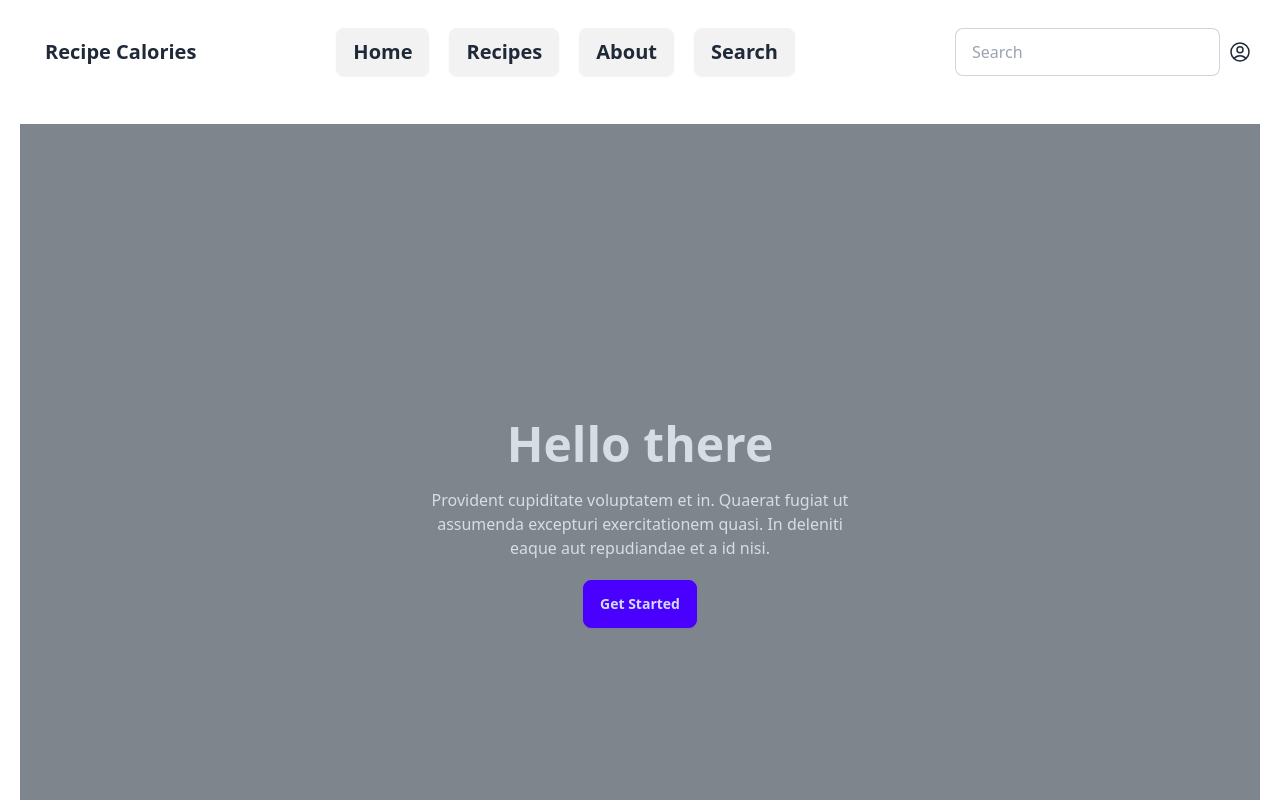
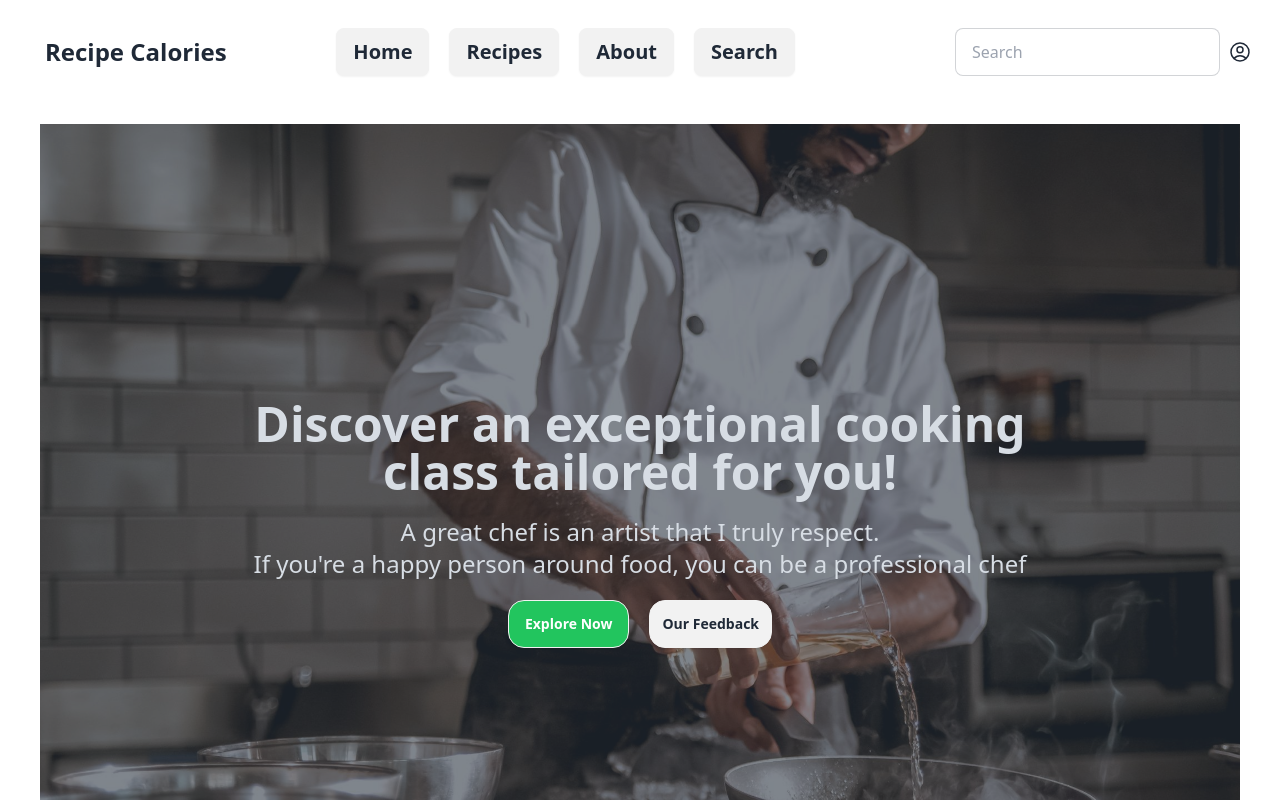
Before and after one commit to minhazapon/recipes-calories--react.js--project, a React (Vite) app: page / in a window 1280 px wide. Shown: the top 800 px of the page. Built offline with nearby package versions, Linux system fonts and the light colour scheme.

Commit message:
banner file

```diff
--- a/src/App.jsx
+++ b/src/App.jsx
@@ -6,6 +6,7 @@ import Header from './Header'
 import Show from './Show'
 import { ToastContainer, toast } from 'react-toastify';
 import 'react-toastify/dist/ReactToastify.css';
+import Banner from './Banner'
 
 
 
@@ -42,7 +43,7 @@ function App() {
     <>
 
     <Header></Header>
-
+    <Banner></Banner>
      <div className=' flex  gap-16 justify-center'>
     <Food handleKhabar={handleKhabar}  ></Food>
     <Show khabar={khabar} ></Show>
--- /dev/null
+++ b/src/Banner.jsx
@@ -0,0 +1,41 @@
+
+
+import '../public/images/c2.jpg'
+
+
+
+
+const Banner = () => {
+    return (
+        <div>
+
+              <div className=' ml-10 mr-10 mt-10'>
+
+              <div className="hero min-h-screen" style={{backgroundImage: 'url(public/images/c2.jpg)'}}>
+                <div className="hero-overlay bg-opacity-60"></div>
+                <div className="hero-content text-center text-neutral-content">
+                  <div className="">
+                    <h1 className="mb-5 text-5xl font-bold">Discover an exceptional cooking<br></br> class tailored for you!</h1>
+                    <p className="mb-5 text-2xl"> A great chef is an artist that I truly respect.<br></br> If you're a happy person around food, you can be a professional chef </p>
+
+                    <div className=' flex gap-5 items-center justify-center mt-5 '>
+                    <button className=' btn bg-green-500 rounded-2xl text-white'>Explore Now</button>
+
+                     <button className=' border-[1px] rounded-2xl p-3 btn'>Our Feedback</button>
+
+                     </div>
+
+                  </div>
+                </div>
+              </div>
+
+              </div>
+
+
+
+
+        </div>
+    );
+};
+
+export default Banner;
--- a/src/Cook.jsx
+++ b/src/Cook.jsx
@@ -10,6 +10,9 @@ const Cook = ({khabar}) => {
         <div>
 
                <div className=" flex gap-16 text-xl text-slate-400 items-center bg-slate-200 mt-3 p-2 rounded-xl">
+
+
+                 <h1>1</h1>
 
                 <h1> {name}  </h1>
                 <h1> {time} </h1>
--- a/src/Header.jsx
+++ b/src/Header.jsx
@@ -1,6 +1,7 @@
 
 
-import './assets/images/chef.webp'
+
+
 
 
 
@@ -13,7 +14,7 @@ const Header = () => {
 
             <div className="navbar bg-base-100">
             <div className="flex-1">
-              <a className="btn btn-ghost text-xl">Recipe Calories</a>
+              <a className="btn btn-ghost text-2xl">Recipe Calories</a>
             </div>
              <div className=" flex justify-center gap-5 mr-40">
 
@@ -45,22 +46,6 @@ const Header = () => {
         {/* --------banner */}
 
 
-        <div className=" mt-10">
-
-        <div className="hero min-h-screen" style={{backgroundImage: 'url()'}}>
-        <div className="hero-overlay bg-opacity-60"></div>
-        <div className="hero-content text-center text-neutral-content">
-          <div className="max-w-md">
-            <h1 className="mb-5 text-5xl font-bold">Hello there</h1>
-            <p className="mb-5">Provident cupiditate voluptatem et in. Quaerat fugiat ut assumenda excepturi exercitationem quasi. In deleniti eaque aut repudiandae et a id nisi.</p>
-            <button className="btn btn-primary">Get Started</button>
-          </div>
-        </div>
-        </div>
-
-
-
-        </div>
 
 
 
--- a/src/Items.jsx
+++ b/src/Items.jsx
@@ -4,12 +4,7 @@
 
       const Items = ({food, handleKhabar}) => {
 
-        // const handleToast = (food) => {
 
-        //   toast('food is ready', food)
-
-
-        //  }
 
 
 
```
Also changed, not shown: src/Food.jsx (+0 -11 lines), public/images/c2.jpg (added), src/assets/images/chef.webp (deleted).
